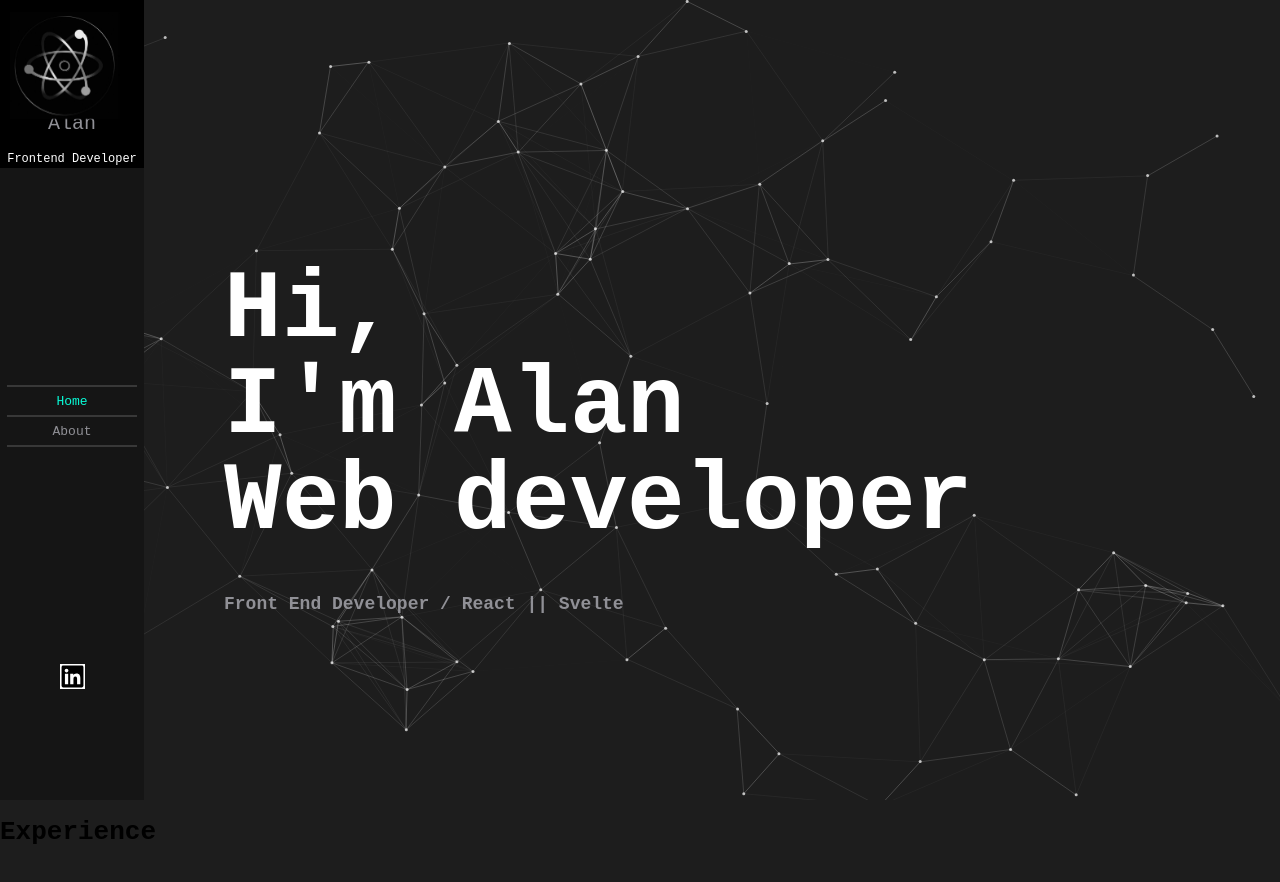
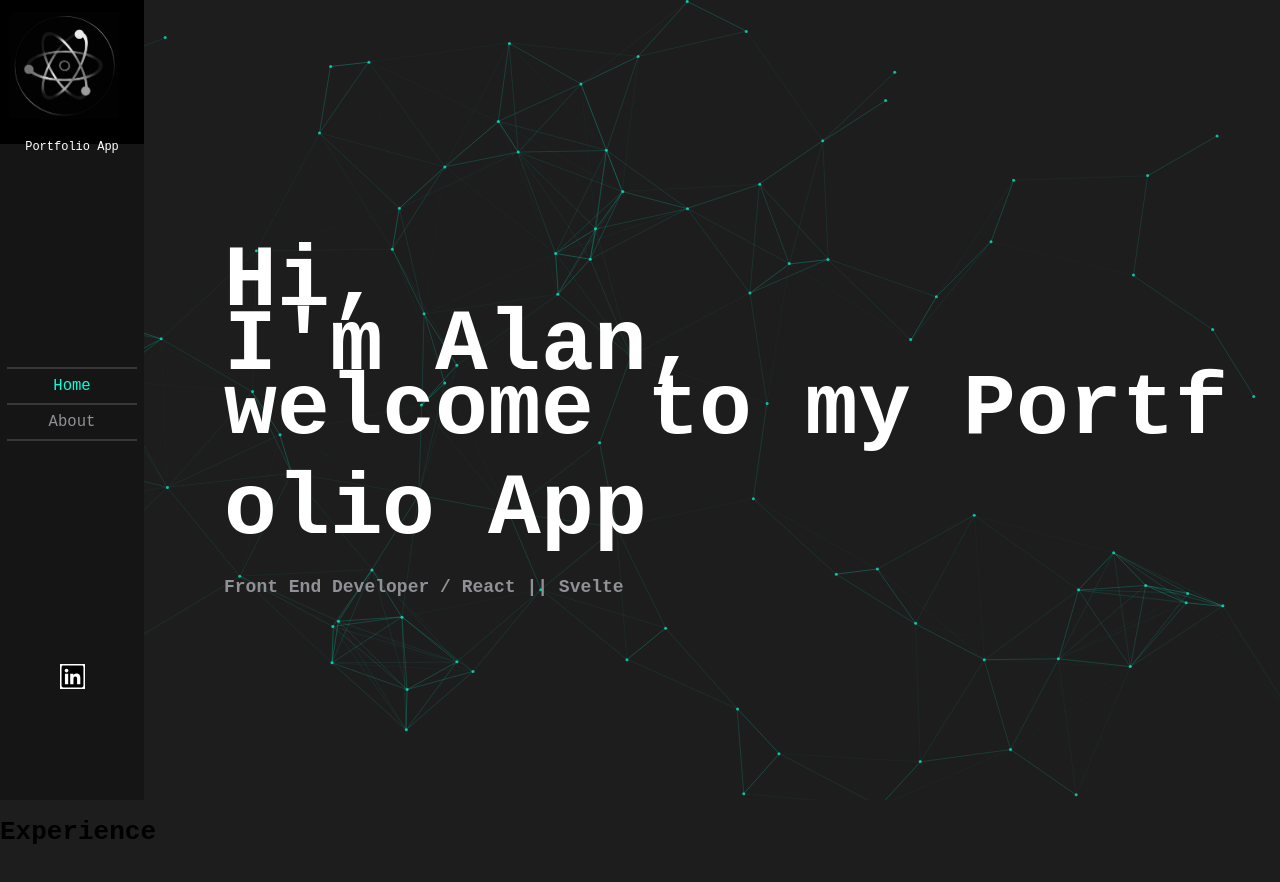
Before and after one commit to AlanKrajina/Portfolio-App, a React (Create React App) app: page / in a window 1280 px wide. Shown: the top 882 px of the page. Built offline with nearby package versions, Linux system fonts and the light colour scheme.

Commit message:
adds dinamic intro text

```diff
--- a/src/components/HomePage/Intro/IntroSection.css
+++ b/src/components/HomePage/Intro/IntroSection.css
@@ -1,10 +1,10 @@
 .introSection {
     position: absolute;
-    top: 16rem;
+    top: 29vh;
     left: 14rem;
     z-index: 21;
     color: white;
-    font-size: 6rem;
+    font-size: 5.5rem;
     font-weight: bold;
 }
 
@@ -17,6 +17,7 @@
     -webkit-transition-duration: 0.5s;
     transition-duration: 0.5s;
 }
+
 .hoverBounce:hover, .hoverBounce:focus, .hoverBounce:active {
     -webkit-transform: scale(1.3);
     transform: scale(1.3);
--- a/src/components/HomePage/Intro/IntroSection.tsx
+++ b/src/components/HomePage/Intro/IntroSection.tsx
@@ -3,10 +3,17 @@ import './IntroSection.css';
 import './canvas.css';
 import { ParticleNetwork } from './canvas.js';
 
+interface Options {
+    particleColor: string;
+    background: string;
+    interactive: boolean;
+    speed: string;
+    density: string;
+};
+
 const IntroSection: React.FC = () => {
-
-    var options = {
-        particleColor: '#fff',
+    const options: Options = {
+        particleColor: '#08fdd8',
         background: '#1d1d1d',
         interactive: true,
         speed: 'fast',
@@ -15,43 +22,46 @@ const IntroSection: React.FC = () => {
 
     useEffect(() => {
         new ParticleNetwork(document.getElementById('particle-canvas'), options);
+        showIntro();
       }, []);
+
+    const intro: string[] = [
+        'H','i',',',
+        'I',`'`,'m','&nbsp','A','l','a','n',
+        ',','w','e','l','c','o','m','e','&nbsp', 't','o','&nbsp','m','y','&nbsp','P','o','r','t','f','o','l','i','o','&nbsp','A','p','p','&nbsp'];
+
+    const showIntro = (): void => {
+        let delay = 100;
+        let firstSection = document.getElementById('firstSection');
+        let secondSection = document.getElementById('secondSection');
+        let thirdSection = document.getElementById('thirdSection');
+
+        intro.forEach((el, index) => {
+            setTimeout(function(){
+                let span = document.createElement("span");
+                span.className = 'hoverBounce';
+                span.innerHTML = el;
+                if (index < 3) {
+                    firstSection?.append(span);
+                } else if (index > 2 && index < 12) {
+                    secondSection?.append(span);
+                } else if (index > 11 && index < 39) {
+                    thirdSection?.append(span);
+                } else {
+                    let p = document.createElement("p");
+                    p.innerHTML = 'Front End Developer / React || Svelte';
+                    thirdSection?.append(p);
+                }
+            }, delay);
+            delay += 60;
+        })
+    }
 
     return (
         <div id="particle-canvas">
-            <div className='introSection' style={{top: '16rem'}}>
-                <span className='hoverBounce'>H</span>
-                <span className='hoverBounce'>i</span>
-                <span className='hoverBounce'>,</span>
-            </div>
-            <div className='introSection' style={{top: '22rem'}}>
-                <span className='hoverBounce'>I</span>
-                <span className='hoverBounce'>'</span>
-                <span className='hoverBounce'>m</span>
-                <span> </span>
-                <span className='hoverBounce'>A</span>
-                <span className='hoverBounce'>l</span>
-                <span className='hoverBounce'>a</span>
-                <span className='hoverBounce'>n</span>
-            </div>
-            <div className='introSection' style={{top: '28rem'}}>
-                <span className='hoverBounce'>W</span>
-                <span className='hoverBounce'>e</span>
-                <span className='hoverBounce'>b</span>
-                <span> </span>
-                <span className='hoverBounce'>d</span>
-                <span className='hoverBounce'>e</span>
-                <span className='hoverBounce'>v</span>
-                <span className='hoverBounce'>e</span>
-                <span className='hoverBounce'>l</span>
-                <span className='hoverBounce'>o</span>
-                <span className='hoverBounce'>p</span>
-                <span className='hoverBounce'>e</span>
-                <span className='hoverBounce'>r</span>
-            </div>
-            <div className='introSection' style={{top: '36rem'}}>
-                <p>Front End Developer / React || Svelte</p>
-            </div>
+            <div id='firstSection' className='introSection'/>
+            <div id='secondSection' className='introSection' style={{top: '37vh'}}/>
+            <div id='thirdSection' className='introSection' style={{top: '45vh'}}/>
         </div>
     )
   }
--- a/src/components/Navbar/Navbar.css
+++ b/src/components/Navbar/Navbar.css
@@ -11,7 +11,7 @@
 }
 
 header {
-  height: 19vh;
+  height: 16vh;
   background-color: black;
   color: white;
   display: flex;
@@ -27,7 +27,7 @@ header {
 }
 
 .titleDiv {
-  margin-top: 11vh;
+  margin-top: 9.5vh;
   text-align: center;
 }
 
@@ -45,6 +45,7 @@ nav {
   display: flex;
   flex-direction: column;
   align-items: center;
+  font-size: larger;
 }
 
 footer {
--- a/src/components/Navbar/Navbar.tsx
+++ b/src/components/Navbar/Navbar.tsx
@@ -31,7 +31,7 @@ const NavBar: React.FC = () => {
         </div>
         <div className="titleDiv">
           <p className="name">Alan</p>
-          <span className="title">Frontend Developer</span>
+          <span className="title">Portfolio App</span>
         </div>
       </header>
       <nav>
```
